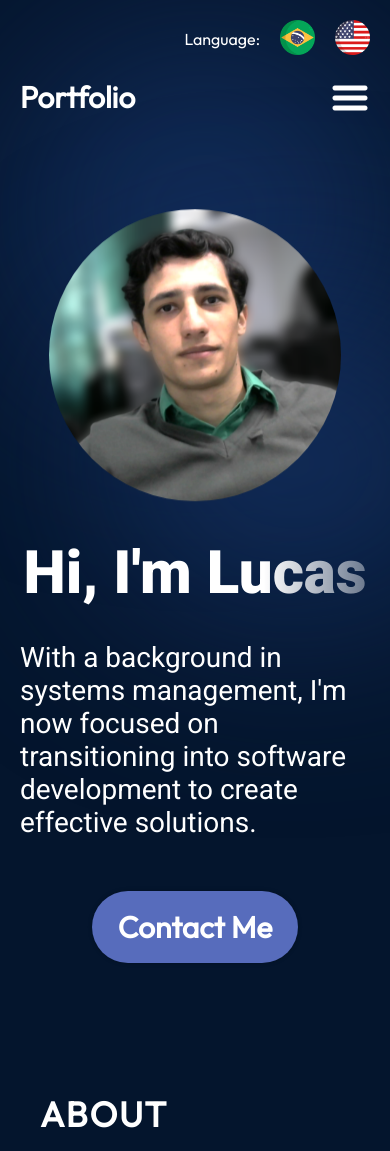
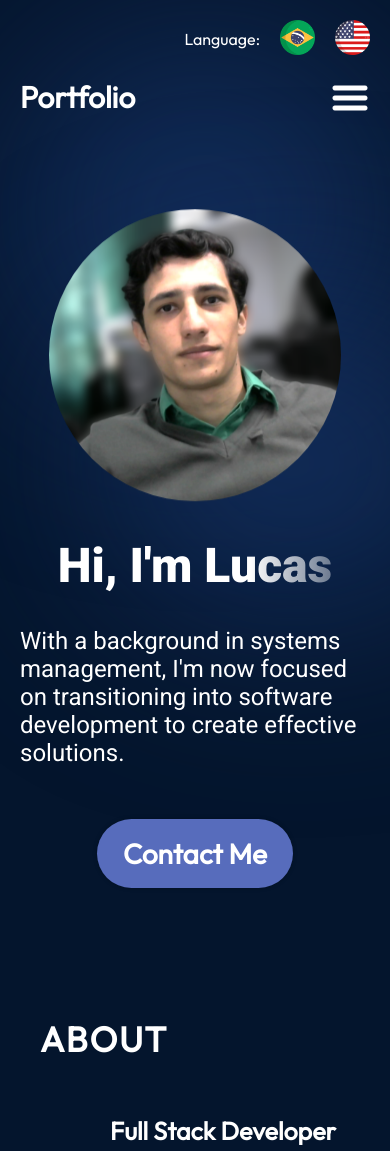
Before and after one commit to LucasFTomazela/react-portfolio, a React (Vite) app: page / in a window 390 px wide. Shown: the top 1151 px of the page. Built offline with nearby package versions, Linux system fonts and the light colour scheme.

Commit message:
style: text-hero

```diff
--- a/src/components/Hero/Hero.module.css
+++ b/src/components/Hero/Hero.module.css
@@ -108,6 +108,18 @@
         flex-direction: column-reverse;
     }
 
+    .title {
+        font-size: 48px;
+    }
+
+    .description {
+        font-size: 24px;
+    }
+
+    .contactBtn {
+        font-size: 28px;
+    }
+
     .heroImg {
         width: 372px;
     }
```
